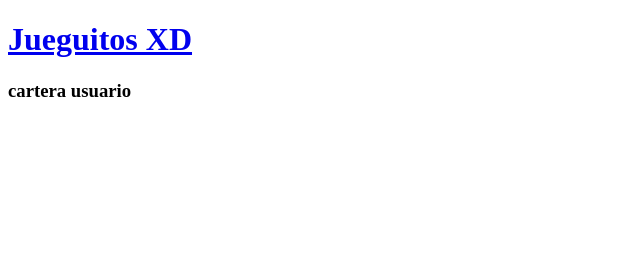
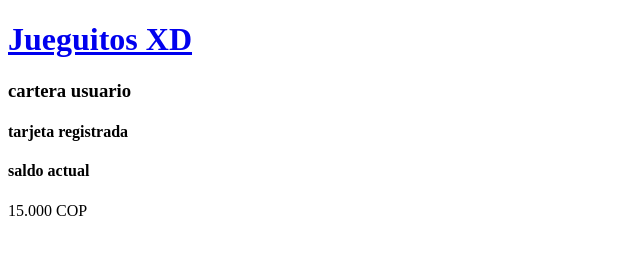
Before and after one commit to artherx/Web-Uranio, a plain HTML site: page cartera.html in a window 1280 px wide. Shown: the whole page, without its empty margins (0-640 px from the left). Drawn offline with Linux system fonts and the light colour scheme.

Commit message:
se agregó contenido a cartera y se envió la conección a perfil

```diff
--- a/cartera.html
+++ b/cartera.html
@@ -11,6 +11,8 @@
         <h1><a href="index.html">Jueguitos XD</a></h1>
         <h3>cartera usuario</h3>
     </header>
-
+    <h4>tarjeta registrada</h4>
+    <h4>saldo actual</h4>
+    <p>15.000 COP</p>
 </body>
 </html>
```
Also changed, not shown: perfil.html (+1 -1 lines).
